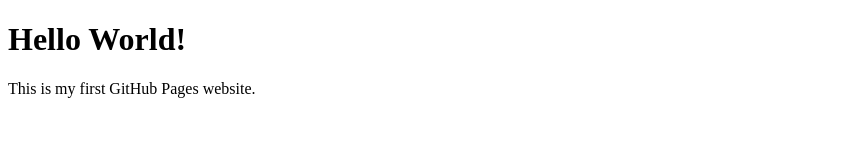
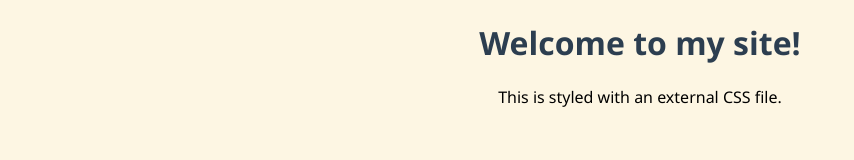
Before and after one commit to octobersky14/octobersky14.github.io, a plain HTML site: page index.html in a window 1280 px wide. Shown: the whole page, without its empty margins (0-854 px from the left). Drawn offline with Linux system fonts and the light colour scheme.

Commit message:
Update index.html

```diff
--- a/index.html
+++ b/index.html
@@ -1,10 +1,11 @@
 <!DOCTYPE html>
 <html>
   <head>
-    <title>My Website</title>
+    <title>My Site</title>
+    <link rel="stylesheet" href="style.css" />
   </head>
   <body>
-    <h1>Hello World!</h1>
-    <p>This is my first GitHub Pages website.</p>
+    <h1>Welcome to my site!</h1>
+    <p>This is styled with an external CSS file.</p>
   </body>
 </html>
```
